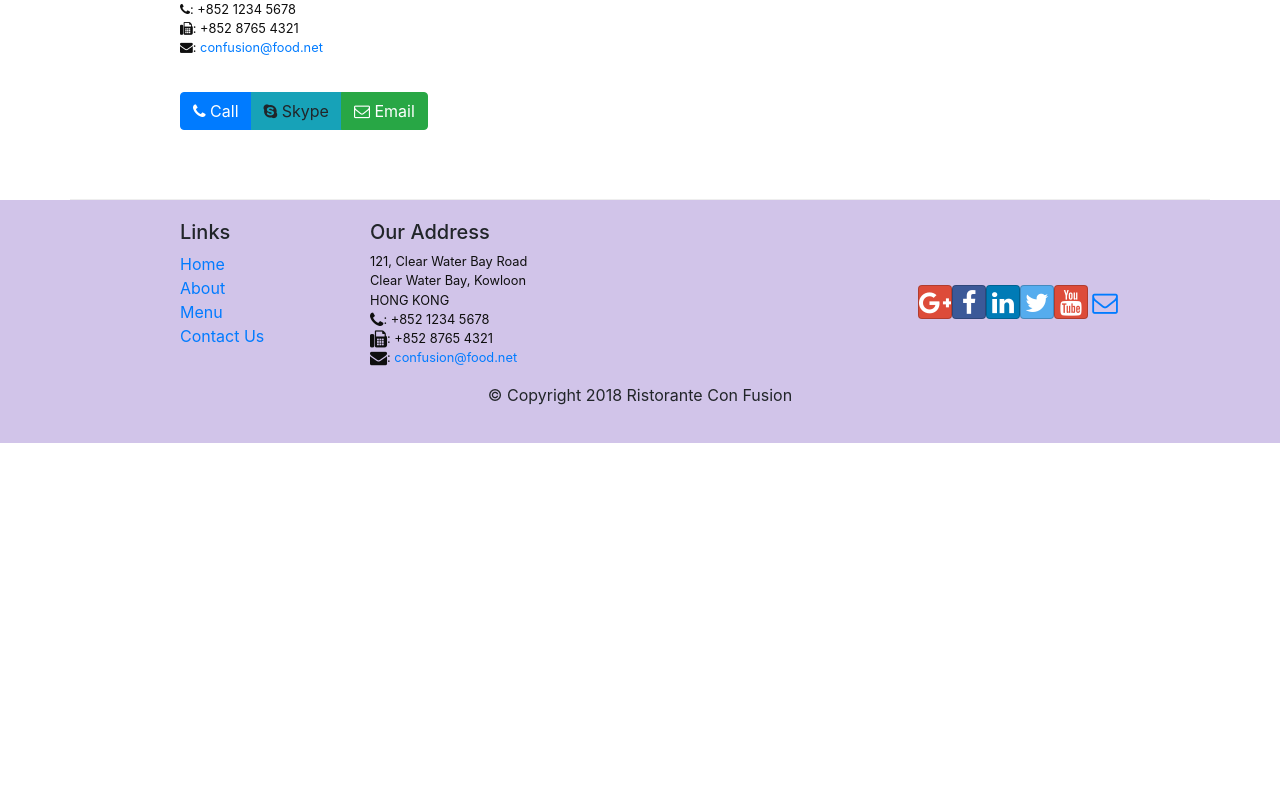
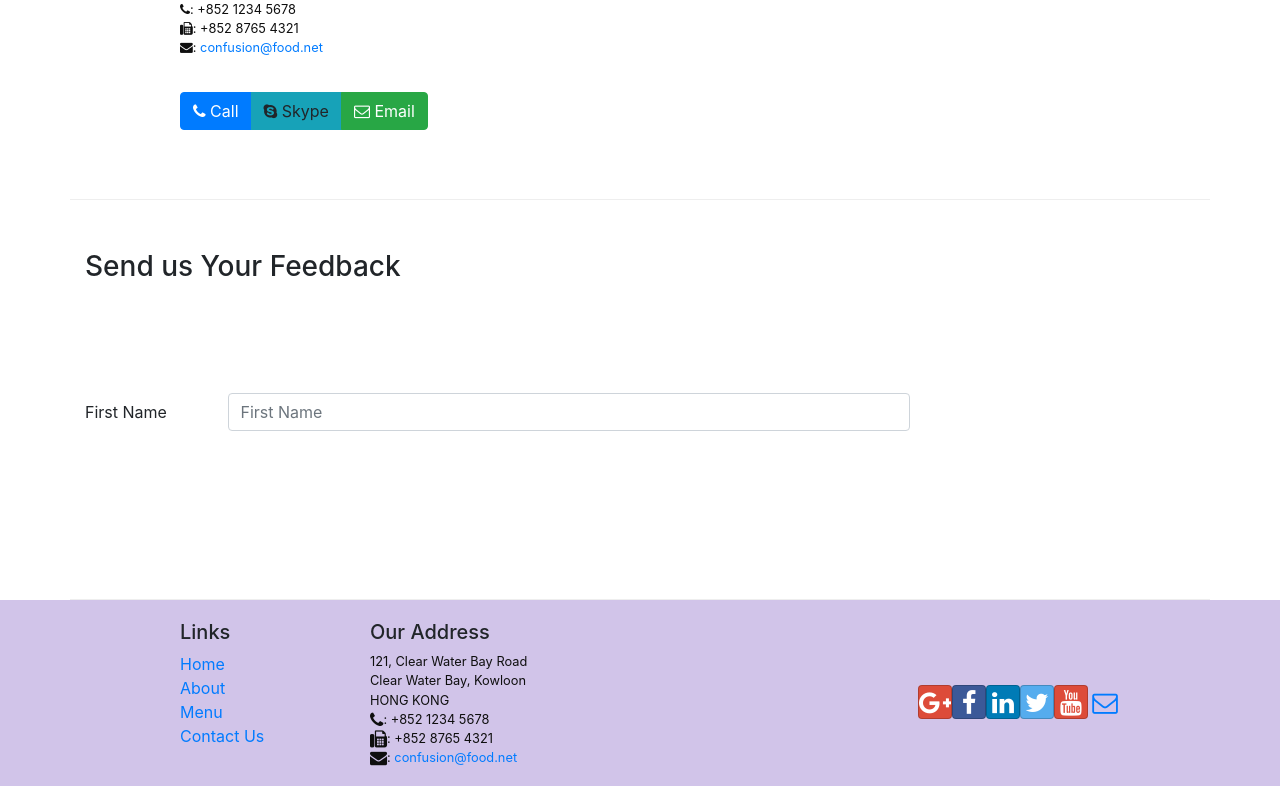
Before and after one commit to lmbernardo7520112/confusion, a React (Create React App) app: page /contactus in a window 1280 px wide. Shown: the part 685-1471 px from the top of the page. Before the commit the page ends 1128 px from the top, so only its background shows below. Built offline with nearby package versions, Linux system fonts and the light colour scheme.

Commit message:
Controlled Forms 10:43

```diff
--- a/src/components/ContactComponent.js
+++ b/src/components/ContactComponent.js
@@ -1,9 +1,24 @@
-import React from 'react';
-import { Breadcrumb, BreadcrumbItem } from 'reactstrap';
+import React, { Component } from 'react';
+import { Breadcrumb, BreadcrumbItem, Button, Form, FormGroup, Label, Input, Col } from 'reactstrap';
 import { Link } from 'react-router-dom';
 
-function Contact(props) {
-    return(
+class  Contact extends Component {
+    constructor(props) {
+        super(props);
+
+        this.state = {
+            firstname:'',
+            lastname:'',
+            telnum:'',
+            email:'',
+            agree: false,
+            contactType:'Tel.',
+            message:''
+        }
+    }
+    render() {
+
+        return (
             <div className="container">
             <div className='row'>
                         <Breadcrumb>
@@ -41,8 +56,27 @@
                         </div>
                     </div>
                 </div>
+                <div className='row row-content'>
+                    <div className='col-12'>
+                        <h3>Send us Your Feedback</h3>
+                    </div>
+                    <div className='col12 col-md-9'>
+                        <Form>
+                            <FormGroup row>
+                                <Label htmlFor="firstname" md={2}>First Name</Label>
+                                <Col md={10}>
+                                    <Input type="text" id="firstname" name="firstname"
+                                        placeholder='First Name'
+                                        value={this.state.firstname} />
+                                </Col>
+                            </FormGroup>
+                        </Form>
+                    </div>
+                </div>
             </div>
         );
+
+    }
 }
 
 export default Contact;
```
Lines whose indentation alone changed are shown as unchanged.
